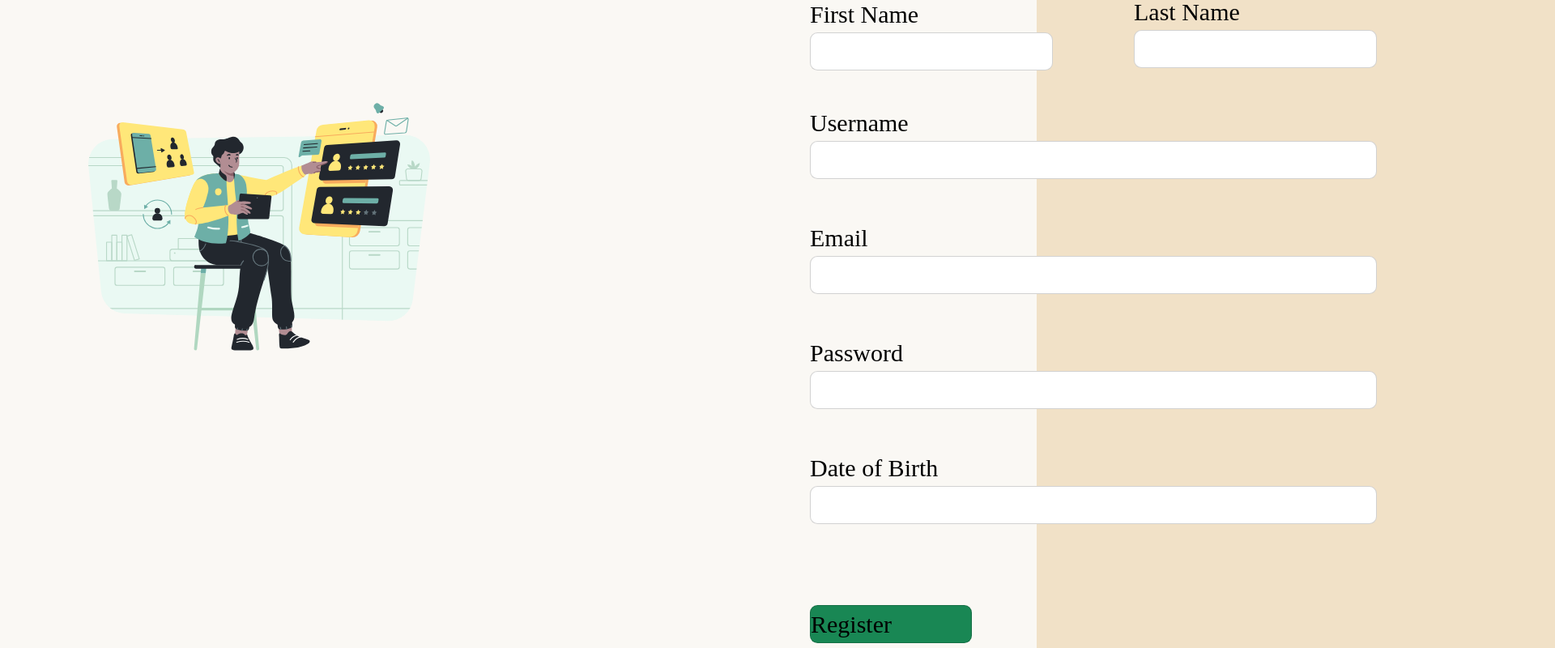
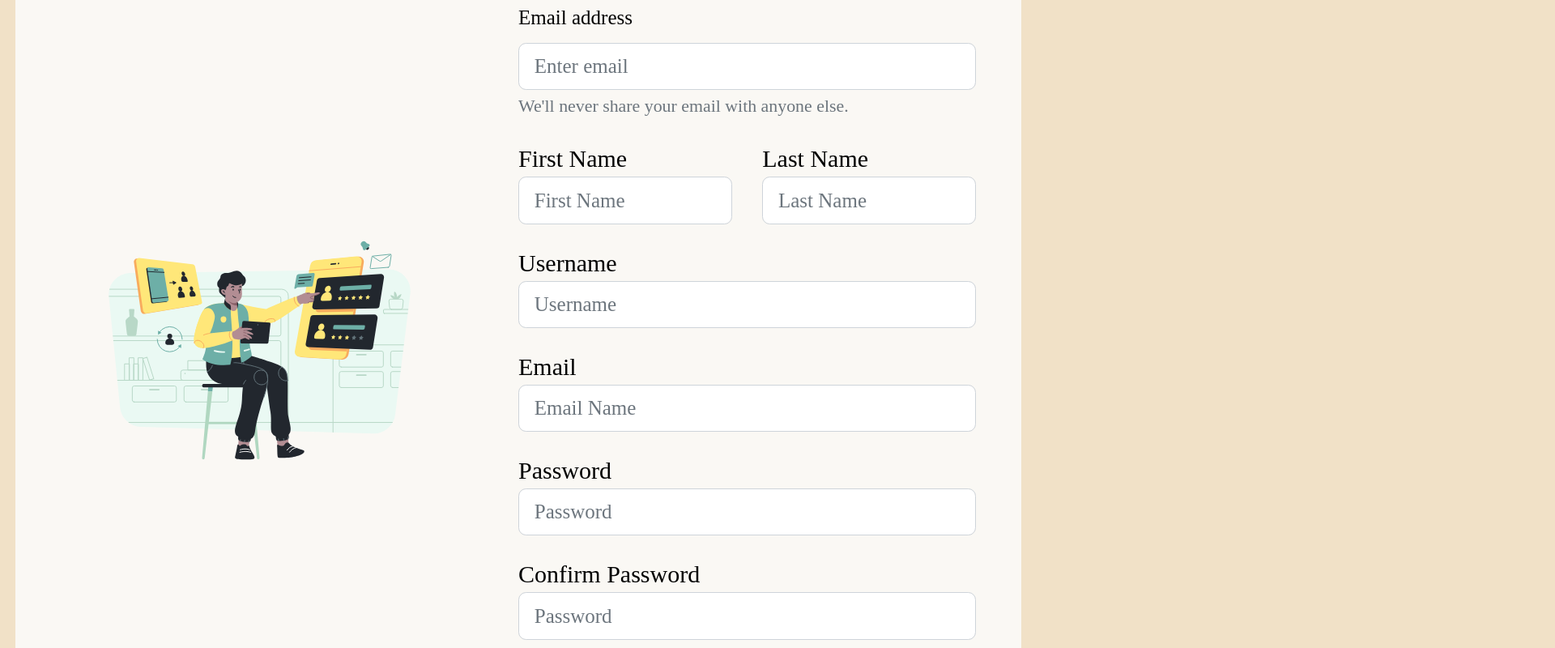
Before and after one commit to cs203t5/cs203t5-frontend, a Next.js app in the folder vox-viridis/: page /register in a window 1280 px wide. Shown: the part 160-960 px from the top of the page at 81% size, 1920 px wide, since content can reach past the window. Built offline with nearby package versions, Linux system fonts and the light colour scheme; a web font is replaced by a local one.

Commit message:
completed register page

```diff
--- a/vox-viridis/pages/register/index.js
+++ b/vox-viridis/pages/register/index.js
@@ -1,179 +1,169 @@
+import { Button, Form, CloseButton } from "react-bootstrap";
+import Router from "next/router";
+
 const Register = () => {
+    const returnToHome = (e) => {
+        Router.push("/");
+    };
+
     return (
+        <div className="container-fluid d-flex">
             <div
-            className=""
+                className="container-fluid my-2 pb-5 pt-4"
                 style={{
                     backgroundColor: "#faf8f4",
-                boxSizing: "border-box",
                     borderRadius: "10px",
-                marginTop: "10ch",
-                marginBottom: "10ch",
                 }}
             >
-            <div className="row mt-6">
-                <div className="col lg-12">
+                <div className="row">
+                    <CloseButton
+                        className="ms-auto me-5"
+                        onClick={returnToHome}
+                    />
+                </div>
+                <div className="row mt-6 w-100 h-100">
+                    <div className="col-lg-6 col-12">
                         <img
                             src="../../register/registration.svg"
-                        className="img-fluid w-50 mt-5"
+                            className="img-fluid w-100 h-100"
                         ></img>
+                    </div>
+                    <div className="col-lg-6 col-12">
+                        <div
+                            className="col lg-12"
+                            style={{
+                                fontSize: "50px",
+                            }}
+                        >
+                            Sign Up
+                        </div>
+                        <Form.Group className="mb-3" controlId="formBasicEmail">
+                            <Form.Label>Email address</Form.Label>
+                            <Form.Control
+                                type="email"
+                                placeholder="Enter email"
+                            />
+                            <Form.Text className="text-muted">
+                                We'll never share your email with anyone else.
+                            </Form.Text>
+                        </Form.Group>
+                        <div className="row">
+                            <div className="col-6">
+                                <div
+                                    className="col lg-12"
+                                    style={{
+                                        fontSize: "30px",
+                                    }}
+                                >
+                                    First Name
+                                </div>
+
+                                <Form.Group
+                                    className="mb-3"
+                                    controlId="formBasicPassword"
+                                >
+                                    <Form.Control
+                                        type="First Name"
+                                        placeholder="First Name"
+                                    />
+                                </Form.Group>
+                            </div>
+                            <div className="col-6">
+                                <div
+                                    className="col lg-12"
+                                    style={{
+                                        fontSize: "30px",
+                                    }}
+                                >
+                                    Last Name
+                                </div>
+                                <Form.Group
+                                    className="mb-3"
+                                    controlId="formBasicPassword"
+                                >
+                                    <Form.Control
+                                        type="Last Name Name"
+                                        placeholder="Last Name"
+                                    />
+                                </Form.Group>
                             </div>
                         </div>
 
                         <div
                             className="col lg-12"
                             style={{
-                    position: "relative",
-                    fontSize: "50px",
-                    left: "1000px",
-                    bottom: "650px",
+                                fontSize: "30px",
                             }}
                         >
-                Sign Up
+                            Username
                         </div>
+                        <Form.Group
+                            className="mb-3"
+                            controlId="formBasicPassword"
+                        >
+                            <Form.Control placeholder="Username" />
+                        </Form.Group>
+                        <div
+                            className="col lg-12"
+                            style={{
+                                fontSize: "30px",
+                            }}
+                        >
+                            Email
+                        </div>
+                        <Form.Group
+                            className="mb-3"
+                            controlId="formBasicPassword"
+                        >
+                            <Form.Control placeholder="Email Name" />
+                        </Form.Group>
+                        <div
+                            className="col lg-12"
+                            style={{
+                                fontSize: "30px",
+                            }}
+                        >
+                            Password
+                        </div>
+                        <Form.Group
+                            className="mb-3"
+                            controlId="formBasicPassword"
+                        >
+                            <Form.Control placeholder="Password" />
+                        </Form.Group>
+                        <div
+                            className="col lg-12"
+                            style={{
+                                fontSize: "30px",
+                            }}
+                        >
+                            Confirm Password
+                        </div>
+                        <Form.Group
+                            className="mb-3"
+                            controlId="formBasicPassword"
+                        >
+                            <Form.Control placeholder="Password" />
+                        </Form.Group>
 
                         <div
                             className="col lg-12"
                             style={{
-                    position: "relative",
                                 fontSize: "30px",
-                    left: "1000px",
-                    bottom: "600px",
-                }}
-            >
-                First Name
-                <div
-                    className="card text-white"
-                    style={{
-                        position: "relative",
-                        fontSize: "30px",
-                        width: "300px",
-                    }}
-                >
-                    TEST
-                </div>
-            </div>
-
-            <div
-                className="col lg-12"
-                style={{
-                    position: "relative",
-                    fontSize: "30px",
-                    left: "1400px",
-                    bottom: "695px",
-                }}
-            >
-                Last Name
-                <div
-                    className="card text-white"
-                    style={{
-                        position: "relative",
-                        fontSize: "30px",
-                        width: "300px",
-                    }}
-                >
-                    TEST
-                </div>
-            </div>
-
-            <div
-                className="col lg-12"
-                style={{
-                    position: "relative",
-                    fontSize: "30px",
-                    left: "1000px",
-                    bottom: "650px",
-                }}
-            >
-                Username
-                <div
-                    className="card text-white"
-                    style={{
-                        position: "relative",
-                        fontSize: "30px",
-                        width: "700px",
-                    }}
-                >
-                    TEST
-                </div>
-            </div>
-
-            <div
-                className="col lg-12"
-                style={{
-                    position: "relative",
-                    fontSize: "30px",
-                    left: "1000px",
-                    bottom: "600px",
-                }}
-            >
-                Email
-                <div
-                    className="card text-white"
-                    style={{
-                        position: "relative",
-                        fontSize: "30px",
-                        width: "700px",
-                    }}
-                >
-                    TEST
-                </div>
-            </div>
-
-            <div
-                className="col lg-12"
-                style={{
-                    position: "relative",
-                    fontSize: "30px",
-                    left: "1000px",
-                    bottom: "550px",
-                }}
-            >
-                Password
-                <div
-                    className="card text-white"
-                    style={{
-                        position: "relative",
-                        fontSize: "30px",
-                        width: "700px",
-                    }}
-                >
-                    TEST
-                </div>
-            </div>
-
-            <div
-                className="col lg-12"
-                style={{
-                    position: "relative",
-                    fontSize: "30px",
-                    left: "1000px",
-                    bottom: "500px",
                             }}
                         >
                             Date of Birth
-                <div
-                    className="card text-white"
-                    style={{
-                        position: "relative",
-                        fontSize: "30px",
-                        width: "700px",
-                    }}
-                >
-                    TEST
                         </div>
+                        <Form.Control type="date" name="date_of_birth" />
                     </div>
-
-            <div
-                className="card text-black bg-success mb-3"
-                style={{
-                    position: "relative",
-                    fontSize: "30px",
-                    width: "200px",
-                    left: "1000px",
-                    bottom: "400px",
-                }}
-            >
-                Register
+                    <Button
+                        className="w-25 ms-auto me-3 mt-5"
+                        as="input"
+                        type="submit"
+                        value="Submit"
+                        style={{ minWidth: "150px" }}
+                    />{" "}
+                </div>
             </div>
         </div>
     );
```
Lines whose indentation alone changed are shown as unchanged.
